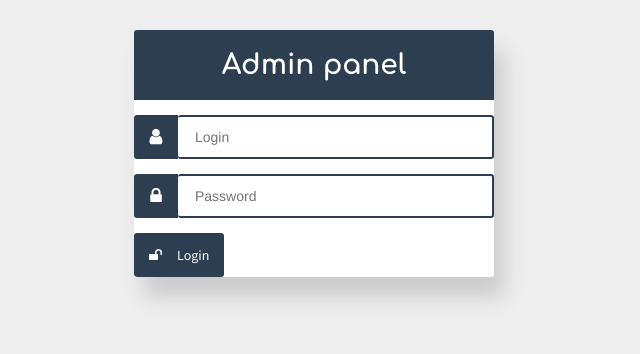
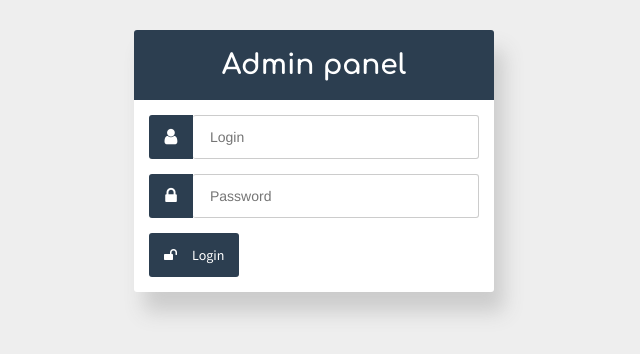
Before and after one commit to v-zhuravsky/airsoft-amo-dashboard, a React (Create React App) app: page /login in a window 1280 px wide. Shown: the top 354 px of the page, without its empty margins (326-966 px from the left). Built offline with nearby package versions, Linux system fonts and the light colour scheme.

Commit message:
Implemeted auth

```diff
--- a/src/App.js
+++ b/src/App.js
@@ -20,7 +20,6 @@ const App = () => {
 	return (
 		<div>
 			<Switch>
-				<Route path="/login" component={Auth} />
 				<PrivateRoute exact path="/" component={Dashboard} />
 				<PrivateRoute path="/admins" component={Admins} />
 				<PrivateRoute path="/admin/:id" component={Admin} />
@@ -32,6 +31,7 @@ const App = () => {
 				<PrivateRoute path="/order/:id" component={Order} />
 				<PrivateRoute path="/settings" component={Settings} />
 				<PrivateRoute path="/stats" component={Stats} />
+				<Route path="/login" component={Auth} />
 				<PrivateRoute component={NotFound} />
 			</Switch>
 		</div>
--- /dev/null
+++ b/src/actions/authAction.js
@@ -0,0 +1,11 @@
+import authApi from '../api/auth';
+import { AUTHENTICATE } from './types';
+
+export const authAction = user => dispatch => {
+  authApi(user).then(admin => {
+    dispatch({
+      type: AUTHENTICATE,
+      payload: admin
+    });
+  }).catch(err => console.log(err));
+};
--- a/src/actions/types.js
+++ b/src/actions/types.js
@@ -1,5 +1,6 @@
-export const ADD_FLASH_MESSAGE = "ADD_FLASH_MESSAGE";
-export const DELETE_FLASH_MESSAGE = "DELETE_FLASH_MESSAGE";
-export const TOGGLE_SIDEBAR = "TOGGLE_SIDEBAR";
-export const CHANGE_ADMIN_TYPE = "CHANGE_ADMIN_TYPE";
-export const CHANGE_CURRENT_ADMIN_TYPE = "CHANGE_CURRENT_ADMIN_TYPE";
+export const ADD_FLASH_MESSAGE = 'ADD_FLASH_MESSAGE';
+export const DELETE_FLASH_MESSAGE = 'DELETE_FLASH_MESSAGE';
+export const TOGGLE_SIDEBAR = 'TOGGLE_SIDEBAR';
+export const CHANGE_ADMIN_TYPE = 'CHANGE_ADMIN_TYPE';
+export const CHANGE_CURRENT_ADMIN_TYPE = 'CHANGE_CURRENT_ADMIN_TYPE';
+export const AUTHENTICATE = 'AUTHENTICATE';
--- /dev/null
+++ b/src/api/auth.js
@@ -0,0 +1,15 @@
+import axios from 'axios';
+import endpoint from './endpoint';
+
+export default ({ login, password }) => {
+  return new Promise((resolve, reject) => {
+    axios.post(endpoint + '/admin/api/auth', {
+      'login': login,
+      'password': password
+    }).then(res => {
+      if (res.status === 200) {
+        resolve(res.data);
+      }
+    }).catch(err => reject(err));
+  });
+};
--- /dev/null
+++ b/src/api/endpoint.js
@@ -0,0 +1 @@
+export default 'https://airsoft.vova-lantsov.com';
--- a/src/components/Auth.js
+++ b/src/components/Auth.js
@@ -1,4 +1,8 @@
-import React, { Component } from 'react';
+import React from 'react';
+import useInput from '../hooks/useInput';
+import { connect } from 'react-redux';
+import { authAction } from '../actions/authAction';
+import { Redirect } from 'react-router-dom';
 
 import FlashMessagesList from './FlashMessagesList';
 import Container from './Container';
@@ -7,21 +11,25 @@ import Icon from './Icon';
 
 import '../styles/Auth.css';
 
-class Auth extends Component {
-	state = {
-		login: '',
-		password: ''
+const Auth = ({ admin, authAction }) => {
+	const login = useInput('');
+	const password = useInput('');
+
+	const handleSubmit = e => {
+		e.preventDefault();
+
+		authAction({
+			login: login.value,
+			password: password.value
+		});
+	};
+
+	if (admin.accessToken !== undefined) {
+		if (admin.accessToken.length === 100) {
+			return <Redirect to="/" />
+		}
 	}
 
-	handleChange = e => {
-		this.setState({ [e.target.name]: e.target.value });
-	}
-
-	handleSubmit = e => {
-		e.preventDefault();
-	}
-
-	render() {
 	return (
 		<Container>
 			<Row>
@@ -31,24 +39,22 @@ class Auth extends Component {
 						<div className="auth-header">
 							<h1>Admin panel</h1>
 						</div>
-							<form onSubmit={this.handleSubmit}>
+						<form onSubmit={handleSubmit}>
 							<div className="input-group">
 								<p><Icon name="user" /></p>
 								<input
 									type="text"
-										name="login"
 									placeholder="Login"
-										required
-										onChange={this.handleChange} />
+									{...login}
+									required />
 							</div>
 							<div className="input-group">
 								<p><Icon name="lock" /></p>
 								<input
 									type="password"
-										name="password"
 									placeholder="Password"
-										required
-										onChange={this.handleChange} />
+									{...password}
+									required />
 							</div>
 							<button><Icon name="unlock" />Login</button>
 						</form>
@@ -57,7 +63,12 @@ class Auth extends Component {
 			</Row>
 		</Container>
 	);
-	}
-}
+};
 
-export default Auth;
+const mapStateToProps = state => {
+	return {
+		admin: state.admin
+	};
+};
+
+export default connect(mapStateToProps, { authAction })(Auth);
--- a/src/reducers/adminReducer.js
+++ b/src/reducers/adminReducer.js
@@ -1,16 +1,11 @@
-import { CHANGE_CURRENT_ADMIN_TYPE } from '../actions/types';
+import { CHANGE_CURRENT_ADMIN_TYPE, AUTHENTICATE } from '../actions/types';
 
-const initialState = {
-	id: 1,
-	firstName: 'Alex',
-	lastName: 'Willson',
-	avatar: 'https://assets.gitlab-static.net/uploads/-/system/user/avatar/872331/avatar.png?width=90',
-	type: 'Administrator',
-	accessToken: 'aaaaaaaaaaaaaaaaaaaaaaaaaaaaaaaaaaaaaaaaaaaaaaaaaaaaaaaaaaaaaaaaaaaaaaaaaaaaaaaaaaaaaaaaaaaaaaaaaaaa'
-};
+const initialState = {};
 
 const adminReducer = (state = initialState, action) => {
 	switch (action.type) {
+		case AUTHENTICATE:
+			return action.payload;
 		case CHANGE_CURRENT_ADMIN_TYPE:
 			return {
 				...state,
--- a/src/styles/Auth.css
+++ b/src/styles/Auth.css
@@ -14,7 +14,7 @@
 	color: #fff;
 }
 form {
-	padding: 15px;
+	padding: 0 15px 15px !important;
 }
 .input-group {
 	height: 44px;
@@ -39,7 +39,6 @@ form {
 	text-indent: 15px;
 	height: 44px;
 	width: calc(100% - 44px);
-	border: 2px solid #2c3e50;
 	border-left: none;
 	box-sizing: border-box;
 	border-top-right-radius: 3px;
```
Lines whose indentation alone changed are shown as unchanged.
